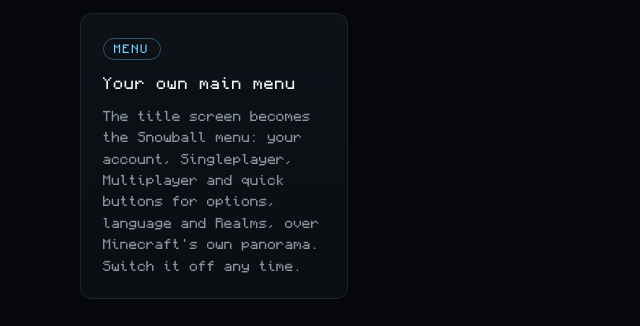
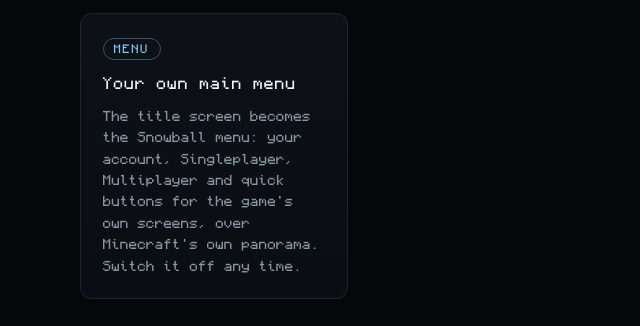
Before and after one commit to met4a/snowball-client, a plain HTML site: page website/index.html in a window 1280 px wide. Shown: the part 2640-2966 px from the top of the page, 0-640 px from the left. Drawn offline with Linux system fonts and the light colour scheme.

Commit message:
Website: describe the main menu without naming version-specific buttons

```diff
--- a/website/index.html
+++ b/website/index.html
@@ -89,7 +89,7 @@
             <div class="card reveal"><span class="tag">QOL</span><h3>Keystrokes and waypoints</h3><p>Keys, clicks per second, toggle sprint, and waypoints with on-screen markers.</p></div>
             <div class="card reveal"><span class="tag">MENU</span><h3>Search everything</h3><p>Start typing in the menu to find any module. Every row explains what it does in a few words.</p></div>
             <div class="card reveal"><span class="tag">STORAGE</span><h3>Profiles and packs</h3><p>Save module setups, switch mod sets, browse screenshots, peek inside shulker boxes and search chests.</p></div>
-            <div class="card reveal"><span class="tag">MENU</span><h3>Your own main menu</h3><p>The title screen becomes the Snowball menu: your account, Singleplayer, Multiplayer and quick buttons for options, language and Realms, over Minecraft's own panorama. Switch it off any time.</p></div>
+            <div class="card reveal"><span class="tag">MENU</span><h3>Your own main menu</h3><p>The title screen becomes the Snowball menu: your account, Singleplayer, Multiplayer and quick buttons for the game's own screens, over Minecraft's own panorama. Switch it off any time.</p></div>
           </div>
         </div>
       </section>
```
